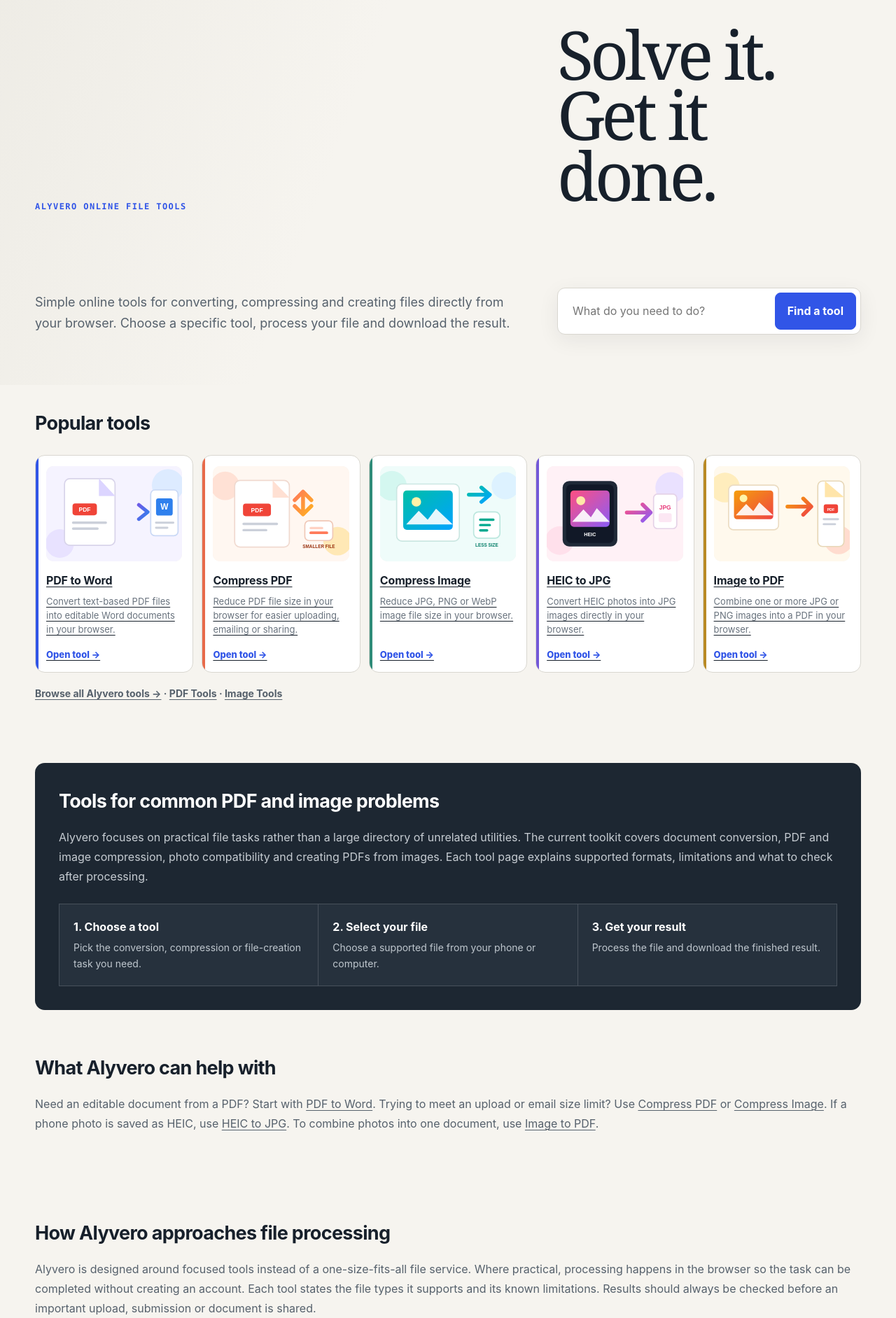
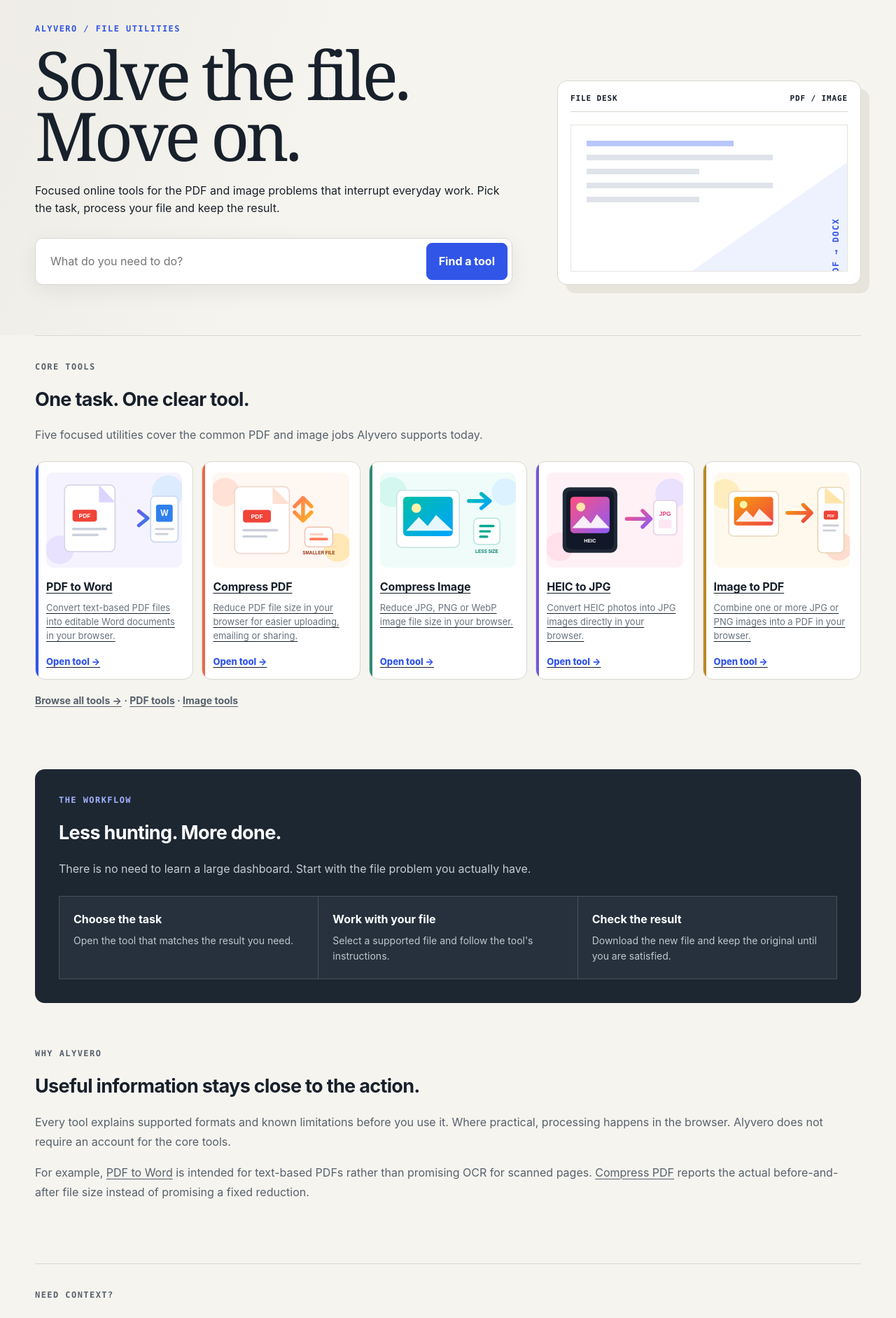
Before and after one commit to rindodi/alyvero, a Next.js app: page / in a window 1280 px wide. Shown: the part 120-2003 px from the top of the page at 70% size. Built offline with nearby package versions, Linux system fonts and the light colour scheme.

Commit message:
Redesign Alyvero homepage

```diff
--- a/app/page.tsx
+++ b/app/page.tsx
@@ -3,76 +3,62 @@
 import { tools } from "@/lib/tools";
 
 export const metadata: Metadata = {
-  title: "Free Online File Tools for PDF & Images",
-  description: "Alyvero provides free browser-based tools for PDF and image problems: PDF to Word, PDF compression, image compression, HEIC to JPG and image to PDF.",
-  alternates: { canonical: "/" },
-  openGraph: {
-    title: "Free Online File Tools for PDF & Images | Alyvero",
-    description: "Simple browser-based tools for converting, compressing and creating PDF and image files.",
-    url: "https://www.alyvero.co.ke/",
-    type: "website",
-    images: [{ url: "/opengraph-image" }],
-  },
+  title:"Simple Online File Tools for PDF & Images",
+  description:"Focused browser-based tools for everyday PDF and image problems. Convert, compress and create files without an account.",
+  alternates:{canonical:"/"},
+  openGraph:{title:"Alyvero — Simple Online File Tools",description:"Focused browser-based tools for everyday PDF and image problems.",url:"https://www.alyvero.co.ke/",type:"website",images:[{url:"/opengraph-image"}]},
 };
 
-export default function Home() {
-  return (
-    <div className="container">
+export default function Home(){
+ return <div className="container">
   <section className="hero">
-        <p className="eyebrow">Alyvero online file tools</p>
-        <h1>Solve it.<br />Get it done.</h1>
-        <p>Simple online tools for converting, compressing and creating files directly from your browser. Choose a specific tool, process your file and download the result.</p>
+   <div>
+    <p className="eyebrow">Alyvero / file utilities</p>
+    <h1>Solve the file.<br/>Move on.</h1>
+    <p>Focused online tools for the PDF and image problems that interrupt everyday work. Pick the task, process your file and keep the result.</p>
     <form className="search-box" action="/tools">
-          <input name="q" placeholder="What do you need to do?" aria-label="Search Alyvero tools" />
+      <input name="q" placeholder="What do you need to do?" aria-label="Search Alyvero tools"/>
       <button type="submit">Find a tool</button>
     </form>
+   </div>
+   <div className="hero-specimen" aria-label="Example file workflow">
+    <div className="specimen-head"><span>FILE DESK</span><span>PDF / IMAGE</span></div>
+    <div className="specimen-sheet">
+      <div className="specimen-line blue"/><div className="specimen-line"/><div className="specimen-line short"/><div className="specimen-line"/><div className="specimen-line short"/>
+    </div>
+   </div>
   </section>
 
-      <section className="section" id="tools">
-        <h2>Popular tools</h2>
-        <div className="tool-grid">
-          {tools.map((tool) => (
-            <a className="tool-card" href={`/${tool.slug}`} key={tool.slug}>
-              <div className="tool-image-wrap"><img className="tool-image" src={`/illustrations/${tool.slug}.svg`} alt="" aria-hidden="true" /></div>
-              <h3>{tool.name}</h3>
-              <p>{tool.description}</p>
-              <span className="tool-link">Open tool →</span>
-            </a>
-          ))}
-        </div>
-        <p className="section-link"><Link href="/tools">Browse all Alyvero tools →</Link> <span aria-hidden="true"> · </span><Link href="/pdf-tools">PDF Tools</Link> <span aria-hidden="true"> · </span><Link href="/image-tools">Image Tools</Link></p>
+  <section className="section section-rule" id="tools">
+   <p className="eyebrow">Core tools</p><h2>One task. One clear tool.</h2>
+   <p>Five focused utilities cover the common PDF and image jobs Alyvero supports today.</p>
+   <div className="tool-grid">{tools.map(tool=><a className="tool-card" href={`/${tool.slug}`} key={tool.slug}>
+     <div className="tool-image-wrap"><img className="tool-image" src={`/illustrations/${tool.slug}.svg`} alt="" aria-hidden="true"/></div>
+     <h3>{tool.name}</h3><p>{tool.description}</p><span className="tool-link">Open tool →</span>
+   </a>)}</div>
+   <p className="section-link"><Link href="/tools">Browse all tools →</Link> · <Link href="/pdf-tools">PDF tools</Link> · <Link href="/image-tools">Image tools</Link></p>
   </section>
 
   <section className="section info-section">
-        <h2>Tools for common PDF and image problems</h2>
-        <p>Alyvero focuses on practical file tasks rather than a large directory of unrelated utilities. The current toolkit covers document conversion, PDF and image compression, photo compatibility and creating PDFs from images. Each tool page explains supported formats, limitations and what to check after processing.</p>
+   <p className="eyebrow" style={{color:"#9fb2ff"}}>The workflow</p>
+   <h2>Less hunting. More done.</h2>
+   <p>There is no need to learn a large dashboard. Start with the file problem you actually have.</p>
    <div className="steps">
-          <div><strong>1. Choose a tool</strong><p>Pick the conversion, compression or file-creation task you need.</p></div>
-          <div><strong>2. Select your file</strong><p>Choose a supported file from your phone or computer.</p></div>
-          <div><strong>3. Get your result</strong><p>Process the file and download the finished result.</p></div>
+    <div><strong>Choose the task</strong><p>Open the tool that matches the result you need.</p></div>
+    <div><strong>Work with your file</strong><p>Select a supported file and follow the tool's instructions.</p></div>
+    <div><strong>Check the result</strong><p>Download the new file and keep the original until you are satisfied.</p></div>
    </div>
   </section>
 
   <section className="section">
-        <h2>What Alyvero can help with</h2>
-        <p>Need an editable document from a PDF? Start with <Link href="/pdf-to-word">PDF to Word</Link>. Trying to meet an upload or email size limit? Use <Link href="/compress-pdf">Compress PDF</Link> or <Link href="/compress-image">Compress Image</Link>. If a phone photo is saved as HEIC, use <Link href="/heic-to-jpg">HEIC to JPG</Link>. To combine photos into one document, use <Link href="/image-to-pdf">Image to PDF</Link>.</p>
+   <p className="eyebrow">Why Alyvero</p><h2>Useful information stays close to the action.</h2>
+   <p>Every tool explains supported formats and known limitations before you use it. Where practical, processing happens in the browser. Alyvero does not require an account for the core tools.</p>
+   <p>For example, <Link href="/pdf-to-word">PDF to Word</Link> is intended for text-based PDFs rather than promising OCR for scanned pages. <Link href="/compress-pdf">Compress PDF</Link> reports the actual before-and-after file size instead of promising a fixed reduction.</p>
   </section>
 
-      <section className="section">
-        <h2>How Alyvero approaches file processing</h2>
-        <p>Alyvero is designed around focused tools instead of a one-size-fits-all file service. Where practical, processing happens in the browser so the task can be completed without creating an account. Each tool states the file types it supports and its known limitations. Results should always be checked before an important upload, submission or document is shared.</p>
-        <p>For example, <Link href="/pdf-to-word">PDF to Word</Link> is intended for text-based PDFs rather than promising OCR for scanned documents. <Link href="/compress-pdf">Compress PDF</Link> explains why an already-optimized PDF may not become much smaller. These limitations are part of the tool information rather than hidden from the user.</p>
-      </section>
-
-      <section className="section">
-        <h2>Privacy-conscious file processing</h2>
-        <p>Alyvero uses browser-first processing where practical. Tool pages explain supported formats, limitations and processing expectations before you use them. See the <Link href="/privacy">Privacy Policy</Link> for information about cookies, analytics, advertising and contact-form data.</p>
-      </section>
-
-      <section className="section">
-        <h2>Need help choosing a tool?</h2>
-        <p>If you are unsure which tool fits a file problem, start with the <Link href="/tools">tool directory</Link> or read the <Link href="/guides">file problem guides</Link>. You can also <Link href="/contact">contact Alyvero</Link> to report a bug or send feedback about a tool.</p>
+  <section className="section section-rule">
+   <p className="eyebrow">Need context?</p><h2>Start with the problem.</h2>
+   <p>Read the <Link href="/guides">file problem guides</Link> for practical explanations, or go straight to <Link href="/tools">the tool directory</Link>. If something does not work as expected, <Link href="/contact">contact Alyvero</Link>.</p>
   </section>
  </div>
-  );
 }
```
Lines whose indentation alone changed are shown as unchanged.
